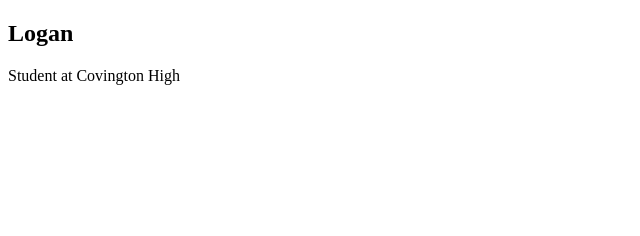
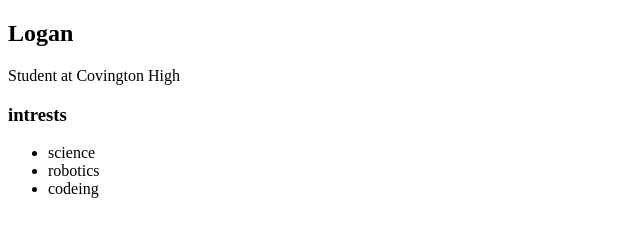
Before and after one commit to Loganbrum/Loganbrum.GitHub.io, a plain HTML site: page index.html in a window 1280 px wide. Shown: the whole page, without its empty margins (0-640 px from the left). Drawn offline with Linux system fonts and the light colour scheme.

Commit message:
pictures

```diff
--- a/index.html
+++ b/index.html
@@ -15,6 +15,14 @@
                     <p>Student at Covington High</p>
                     <!--intrests section-->
                 </div>
+                <div>
+                    <h3>intrests</h3>
+                    <ul>
+                        <li>science</li>
+                        <li>robotics</li>
+                        <li>codeing</li>
+                    </ul>
+                </div>
             </main>
         </div>
     </body>
```
